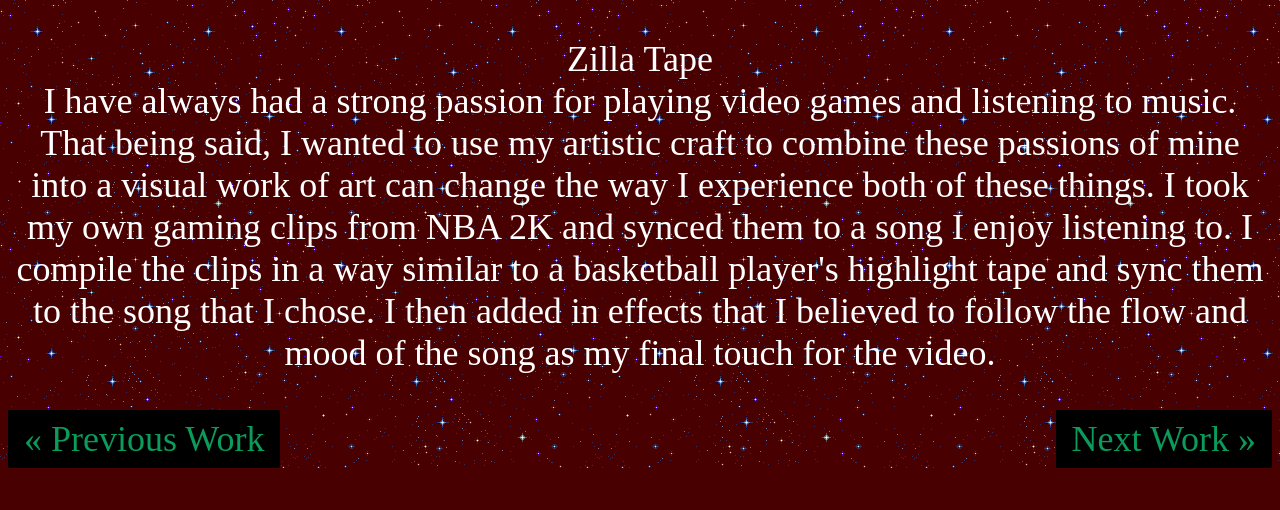
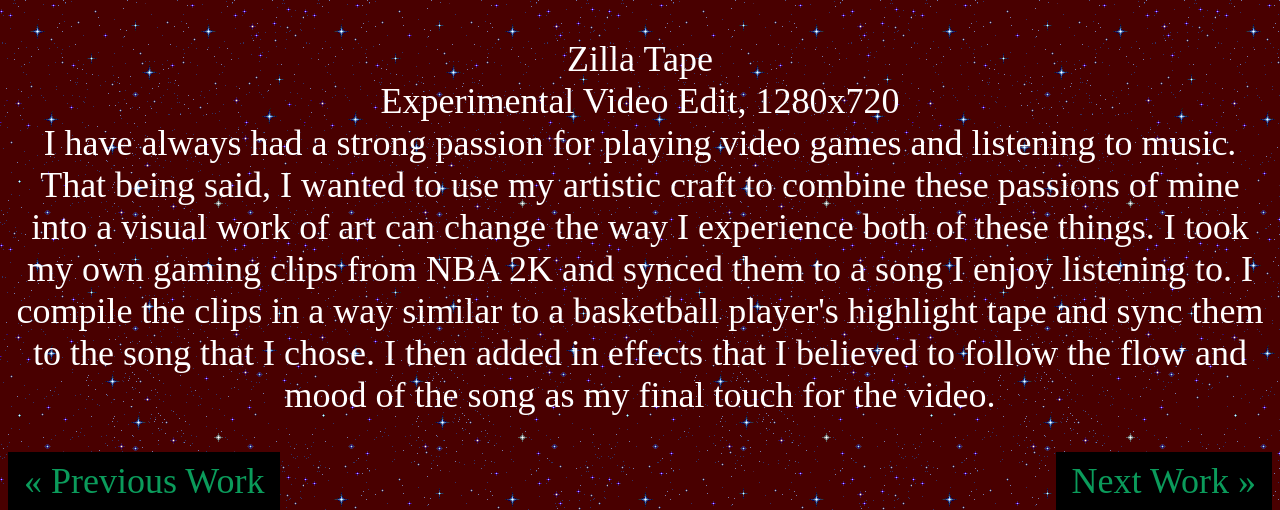
Before and after one commit to mjdewitt01/Zilla-Page, a plain HTML site: page index.html in a window 1280 px wide. Shown: the part 1003-1513 px from the top of the page. Before the commit the page ends 1471 px from the top, so only its background shows below. Drawn offline with Linux system fonts and the light colour scheme.

Commit message:
Update index.html

```diff
--- a/index.html
+++ b/index.html
@@ -18,7 +18,7 @@
   	</div>
 <center>
 		<iframe width="1340" height="860" src="https://www.youtube.com/embed/NVrGJT52jLs" frameborder="0" allow="accelerometer; autoplay; encrypted-media; gyroscope; picture-in-picture" allowfullscreen style="padding-top: 5%;"></iframe>
-			<p style="font-size: 36px; color: white;"> Zilla Tape <br> I have always had a strong passion for playing video games and listening to music. That being said, I wanted to use my artistic craft to combine these passions of mine into a visual work of art
+			<p style="font-size: 36px; color: white;"> Zilla Tape <br> Experimental Video Edit, 1280x720 <br> I have always had a strong passion for playing video games and listening to music. That being said, I wanted to use my artistic craft to combine these passions of mine into a visual work of art
 			can change the way I experience both of these things. I took my own gaming clips from NBA 2K and synced them to a song I enjoy listening to. I compile the clips in a way similar to a basketball player's highlight tape and sync them to the song that I chose.
 				I then added in effects that I believed to follow the flow and mood of the song as my final touch for the video.
 			</p>
```
